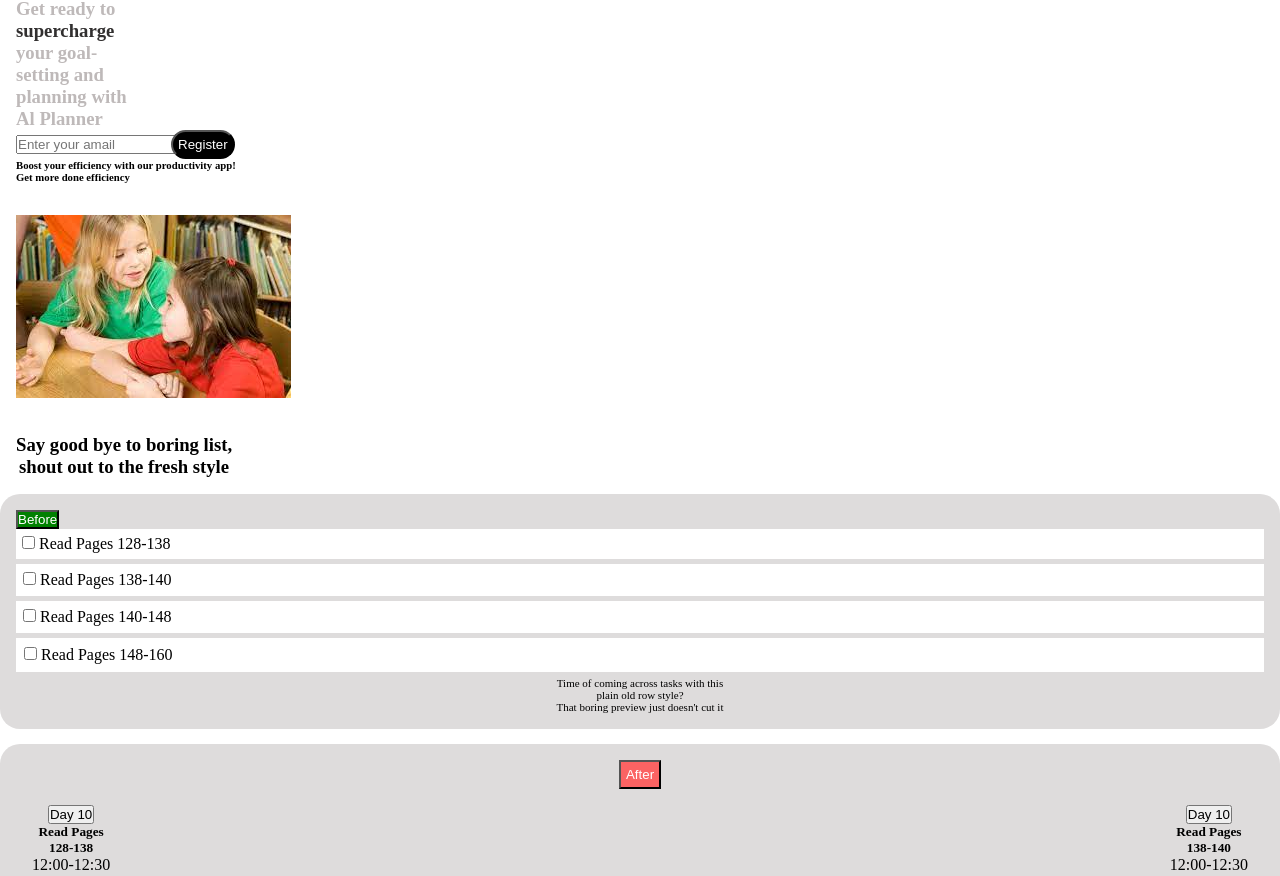
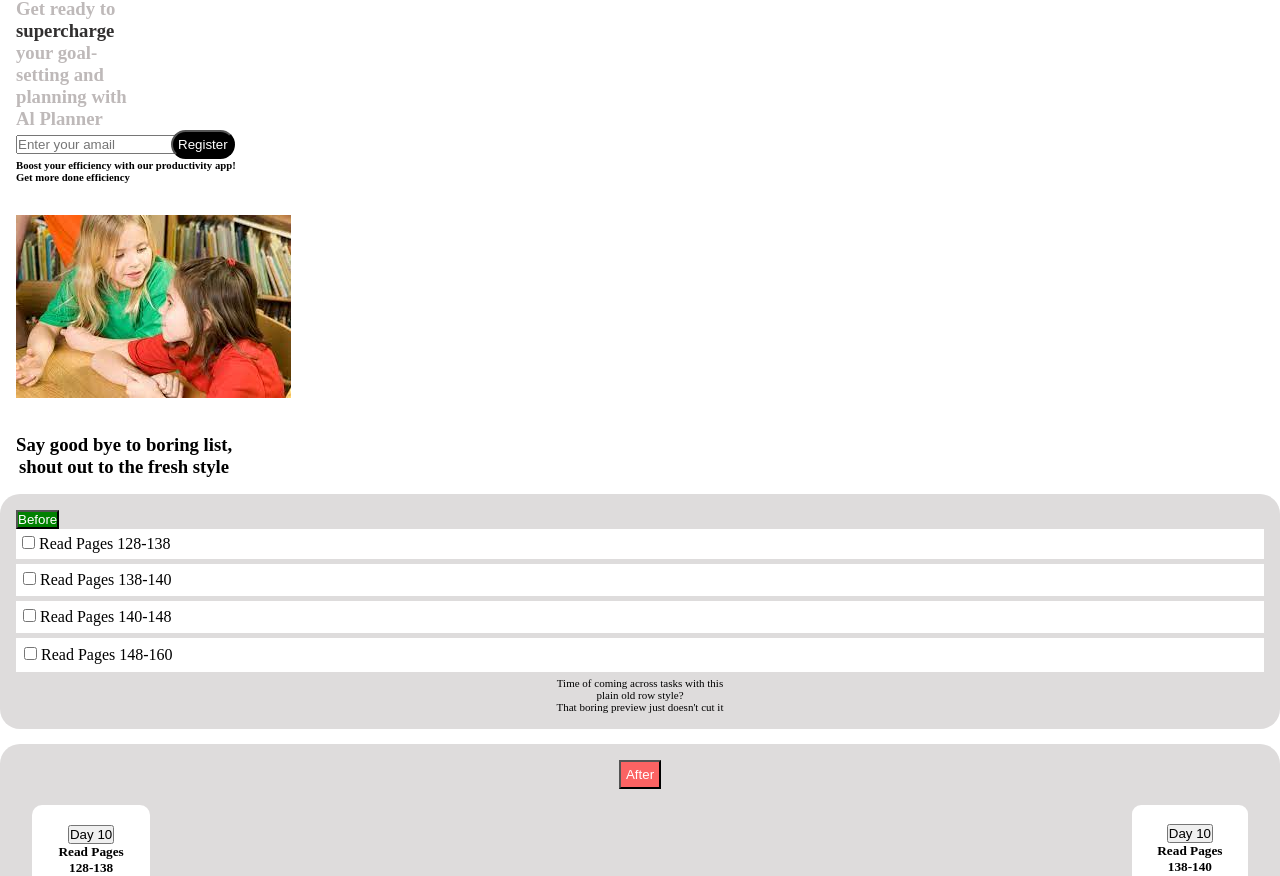
Before and after one commit to mombeh/19-project, a plain HTML site: page index.html in a window 1280 px wide. Shown: the part 37-913 px from the top of the page. Drawn offline with Linux system fonts and the light colour scheme.

Commit message:
cimmit styles.css

```diff
--- a/styles/style.css
+++ b/styles/style.css
@@ -277,6 +277,18 @@
   padding: 1rem;
 }
 
+.alone {
+  background-color: white;
+  padding: 20px;
+  border-radius: 10px;
+}
+
+.sport {
+  background-color: white;
+  padding: 19px;
+  border-radius: 9px;
+}
+
 .supports {
   text-align: center;
   display: block;
@@ -307,11 +319,6 @@
   padding: 0.5rem;
 }
 
-/* .they {
-    height: 8px;
-    text-align: center;
-} */
-
 .certainty {
   text-align: center;
   font-size: 11px;
```
